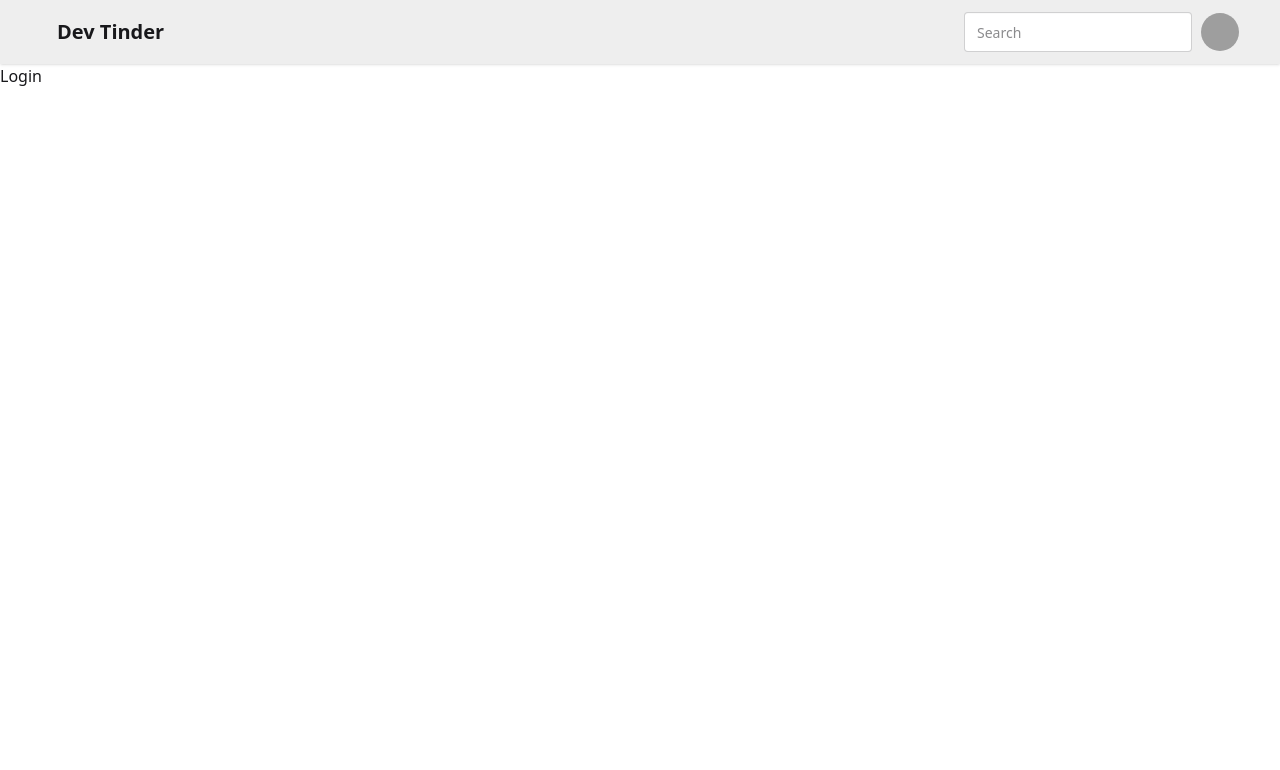
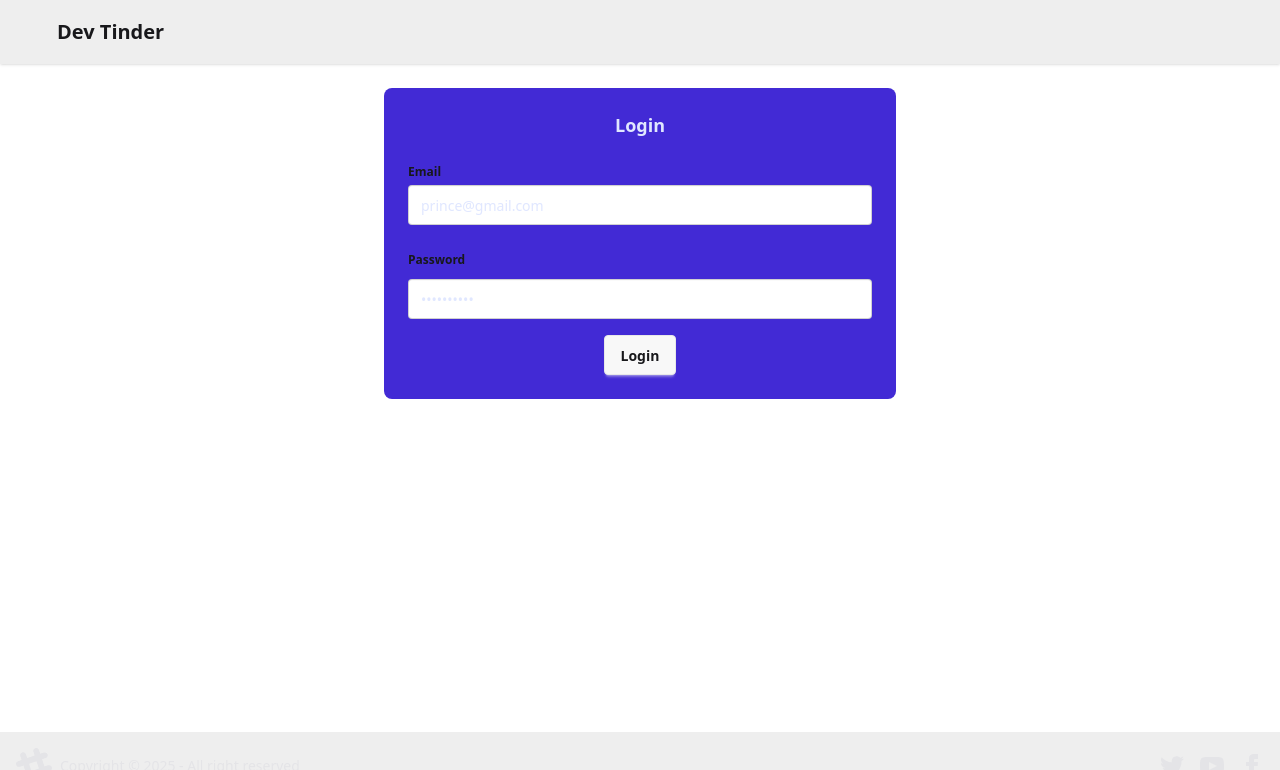
Before and after one commit to prince-kr-dev/dev-tinder-frontend, a React (Vite) app: page /login in a window 1280 px wide. Shown: the top 770 px of the page. Built offline with nearby package versions, Linux system fonts and the light colour scheme; grey boxes are pictures that could not be loaded.

Commit message:
redux store setup and used login

```diff
--- a/package.json
+++ b/package.json
@@ -10,9 +10,12 @@
     "preview": "vite preview"
   },
   "dependencies": {
+    "@reduxjs/toolkit": "^2.8.2",
     "@tailwindcss/vite": "^4.1.12",
+    "axios": "^1.11.0",
     "react": "^19.1.1",
     "react-dom": "^19.1.1",
+    "react-redux": "^9.2.0",
     "react-router-dom": "^7.8.2",
     "tailwindcss": "^4.1.12"
   },
--- a/src/App.jsx
+++ b/src/App.jsx
@@ -2,18 +2,25 @@
 import Body from "./components/Body";
 import Login from "./components/Login";
 import Profile from "./components/Profile";
+import { Provider } from "react-redux";
+import appStore from "./utils/appStore";
+import Feed from "./components/Feed";
 
 function App() {
   return (
     <>
+    <Provider store={appStore}>
       <BrowserRouter basename="/">
         <Routes>
           <Route path="/" element={<Body/>}>
+            <Route path="/" element={<Feed/>}/>
             <Route path="/login" element={<Login/>}/>
             <Route path="/profile" element={<Profile/>}/>
           </Route>
         </Routes>
       </BrowserRouter>
+    </Provider>
+
     </>
   );
 }
--- a/src/components/Body.jsx
+++ b/src/components/Body.jsx
@@ -1,12 +1,15 @@
 import React from 'react'
 import Nav from './Nav';
 import { Outlet } from 'react-router-dom';
+import Footer from './Footer';
 
 function Body() {
+
   return (
     <>
         <Nav/>
         <Outlet/>
+        <Footer/>
     </>
   )
 }
--- /dev/null
+++ b/src/components/Feed.jsx
@@ -0,0 +1,9 @@
+import React from 'react'
+
+function Feed() {
+  return (
+    <div>Feed</div>
+  )
+}
+
+export default Feed;
--- /dev/null
+++ b/src/components/Footer.jsx
@@ -0,0 +1,61 @@
+import React from "react";
+
+function Footer() {
+  return (
+    <>
+      <footer className="fixed bottom-0 footer sm:footer-horizontal bg-base-300 text-neutral-content items-center p-4">
+        <aside className="grid-flow-col items-center">
+          <svg
+            width="36"
+            height="36"
+            viewBox="0 0 24 24"
+            xmlns="http://www.w3.org/2000/svg"
+            fillRule="evenodd"
+            clipRule="evenodd"
+            className="fill-current"
+          >
+            <path d="M22.672 15.226l-2.432.811.841 2.515c.33 1.019-.209 2.127-1.23 2.456-1.15.325-2.148-.321-2.463-1.226l-.84-2.518-5.013 1.677.84 2.517c.391 1.203-.434 2.542-1.831 2.542-.88 0-1.601-.564-1.86-1.314l-.842-2.516-2.431.809c-1.135.328-2.145-.317-2.463-1.229-.329-1.018.211-2.127 1.231-2.456l2.432-.809-1.621-4.823-2.432.808c-1.355.384-2.558-.59-2.558-1.839 0-.817.509-1.582 1.327-1.846l2.433-.809-.842-2.515c-.33-1.02.211-2.129 1.232-2.458 1.02-.329 2.13.209 2.461 1.229l.842 2.515 5.011-1.677-.839-2.517c-.403-1.238.484-2.553 1.843-2.553.819 0 1.585.509 1.85 1.326l.841 2.517 2.431-.81c1.02-.33 2.131.211 2.461 1.229.332 1.018-.21 2.126-1.23 2.456l-2.433.809 1.622 4.823 2.433-.809c1.242-.401 2.557.484 2.557 1.838 0 .819-.51 1.583-1.328 1.847m-8.992-6.428l-5.01 1.675 1.619 4.828 5.011-1.674-1.62-4.829z"></path>
+          </svg>
+          <p>Copyright © {new Date().getFullYear()} - All right reserved</p>
+        </aside>
+        <nav className="grid-flow-col gap-4 md:place-self-center md:justify-self-end">
+          <a>
+            <svg
+              xmlns="http://www.w3.org/2000/svg"
+              width="24"
+              height="24"
+              viewBox="0 0 24 24"
+              className="fill-current"
+            >
+              <path d="M24 4.557c-.883.392-1.832.656-2.828.775 1.017-.609 1.798-1.574 2.165-2.724-.951.564-2.005.974-3.127 1.195-.897-.957-2.178-1.555-3.594-1.555-3.179 0-5.515 2.966-4.797 6.045-4.091-.205-7.719-2.165-10.148-5.144-1.29 2.213-.669 5.108 1.523 6.574-.806-.026-1.566-.247-2.229-.616-.054 2.281 1.581 4.415 3.949 4.89-.693.188-1.452.232-2.224.084.626 1.956 2.444 3.379 4.6 3.419-2.07 1.623-4.678 2.348-7.29 2.04 2.179 1.397 4.768 2.212 7.548 2.212 9.142 0 14.307-7.721 13.995-14.646.962-.695 1.797-1.562 2.457-2.549z"></path>
+            </svg>
+          </a>
+          <a>
+            <svg
+              xmlns="http://www.w3.org/2000/svg"
+              width="24"
+              height="24"
+              viewBox="0 0 24 24"
+              className="fill-current"
+            >
+              <path d="M19.615 3.184c-3.604-.246-11.631-.245-15.23 0-3.897.266-4.356 2.62-4.385 8.816.029 6.185.484 8.549 4.385 8.816 3.6.245 11.626.246 15.23 0 3.897-.266 4.356-2.62 4.385-8.816-.029-6.185-.484-8.549-4.385-8.816zm-10.615 12.816v-8l8 3.993-8 4.007z"></path>
+            </svg>
+          </a>
+          <a>
+            <svg
+              xmlns="http://www.w3.org/2000/svg"
+              width="24"
+              height="24"
+              viewBox="0 0 24 24"
+              className="fill-current"
+            >
+              <path d="M9 8h-3v4h3v12h5v-12h3.642l.358-4h-4v-1.667c0-.955.192-1.333 1.115-1.333h2.885v-5h-3.808c-3.596 0-5.192 1.583-5.192 4.615v3.385z"></path>
+            </svg>
+          </a>
+        </nav>
+      </footer>
+    </>
+  );
+}
+
+export default Footer;
--- a/src/components/Login.jsx
+++ b/src/components/Login.jsx
@@ -1,11 +1,71 @@
-import React from 'react'
+import axios from "axios";
+import React, { useState } from "react";
+import { useDispatch } from "react-redux";
+import { addUser } from "../utils/userSlice";
+import { useNavigate } from "react-router-dom";
+import { URL } from "../utils/constants";
 
 function Login() {
+  const [email, setEmail] = useState("prince@gmail.com");
+  const [password, setPassword] = useState("Prince@123");
+  const dispatch = useDispatch();
+  const navigate = useNavigate();
+
+  const handleLogin = async () => {
+    try {
+      const res = await axios.post(
+        URL + "/login",
+        {
+          email,
+          password,
+        },
+        { withCredentials: true }
+      );
+      // console.log(res.data);
+      dispatch(addUser(res.data));
+      navigate("/");
+    } catch (err) {
+      console.log(err);
+    }
+  };
+
   return (
     <>
-        Login
+      <div className="flex items-center justify-center p-6">
+        <div className="card bg-primary text-primary-content w-full max-w-lg">
+          <div className="card-body flex flex-col items-center gap-4">
+            <h2 className="card-title">Login</h2>
+
+            <fieldset className="fieldset p-0 w-full">
+              <legend className="fieldset-legend">Email</legend>
+              <input
+                type="text"
+                value={email}
+                onChange={(e) => setEmail(e.target.value)}
+                className="input w-full box-border px-3 py-2"
+                placeholder="example@gmail.com"
+              />
+
+              <legend className="fieldset-legend mt-3">Password</legend>
+              <input
+                type="password"
+                value={password}
+                onChange={(e) => setPassword(e.target.value)}
+                className="input w-full box-border px-3 py-2"
+                placeholder="••••••••••"
+              />
+            </fieldset>
+
+            <div className="card-actions justify-end w-full">
+              <button onClick={handleLogin} className="btn mx-auto">
+                Login
+              </button>
+            </div>
+          </div>
+        </div>
+      </div>
     </>
-  )
+  );
 }
 
-export default Login
+export default Login;
--- a/src/components/Nav.jsx
+++ b/src/components/Nav.jsx
@@ -1,16 +1,20 @@
+import { useSelector } from "react-redux";
+
 function Nav() {
+  const user = useSelector((store) => store.user);
+  console.log(user);
+
   return (
     <>
-      <div className="navbar bg-base-300 shadow-sm px-10">
+      <div className="navbar bg-base-300 shadow-sm px-2 md:px-10">
         <div className="flex-1">
-          <a href="#" className="btn btn-ghost text-xl">Dev Tinder</a>
+          <a href="#" className="btn btn-ghost text-xl">
+            Dev Tinder
+          </a>
         </div>
-        <div className="flex gap-2">
-          <input
-            type="text"
-            placeholder="Search"
-            className="input input-bordered w-24 md:w-auto"
-          />
+        {user && (
+          <div className="flex gap-2 items-center">
+            <p className="text-md font-medium">Welcome, {user.user.firstName}</p>
             <div className="dropdown dropdown-end">
               <div
                 tabIndex={0}
@@ -20,7 +24,7 @@
                 <div className="w-10 rounded-full">
                   <img
                     alt="Tailwind CSS Navbar component"
-                  src="https://img.daisyui.com/images/stock/photo-1534528741775-53994a69daeb.webp"
+                    src={user.user.photoURL}
                   />
                 </div>
               </div>
@@ -43,10 +47,10 @@
               </ul>
             </div>
           </div>
+        )}
       </div>
     </>
   );
 }
 
-
 export default Nav;
--- /dev/null
+++ b/src/utils/appStore.js
@@ -0,0 +1,11 @@
+import { configureStore } from "@reduxjs/toolkit";
+import userReducer from "./userSlice";
+
+const appStore = configureStore({
+    reducer:{
+        user: userReducer
+    },
+})
+
+
+export default appStore;
--- /dev/null
+++ b/src/utils/constants.js
@@ -0,0 +1,3 @@
+const URL = "http://localhost:3000";
+
+export {URL};
--- /dev/null
+++ b/src/utils/userSlice.js
@@ -0,0 +1,18 @@
+import { createSlice } from "@reduxjs/toolkit";
+
+const userSlice = createSlice({
+    name: 'user',
+    initialState: null,
+    reducers:{
+        addUser: (state, action)=>{
+            return action.payload;
+        },
+        removeUser: (state, action)=>{
+            return null;
+        }
+    }
+})
+
+export const {addUser, removeUser} = userSlice.actions;
+
+export default userSlice.reducer;
```
Also changed, not shown: tailwind.config.js (added), 1 other file (tests, documents, lock files or other folders). Lines whose indentation alone changed are shown as unchanged.
